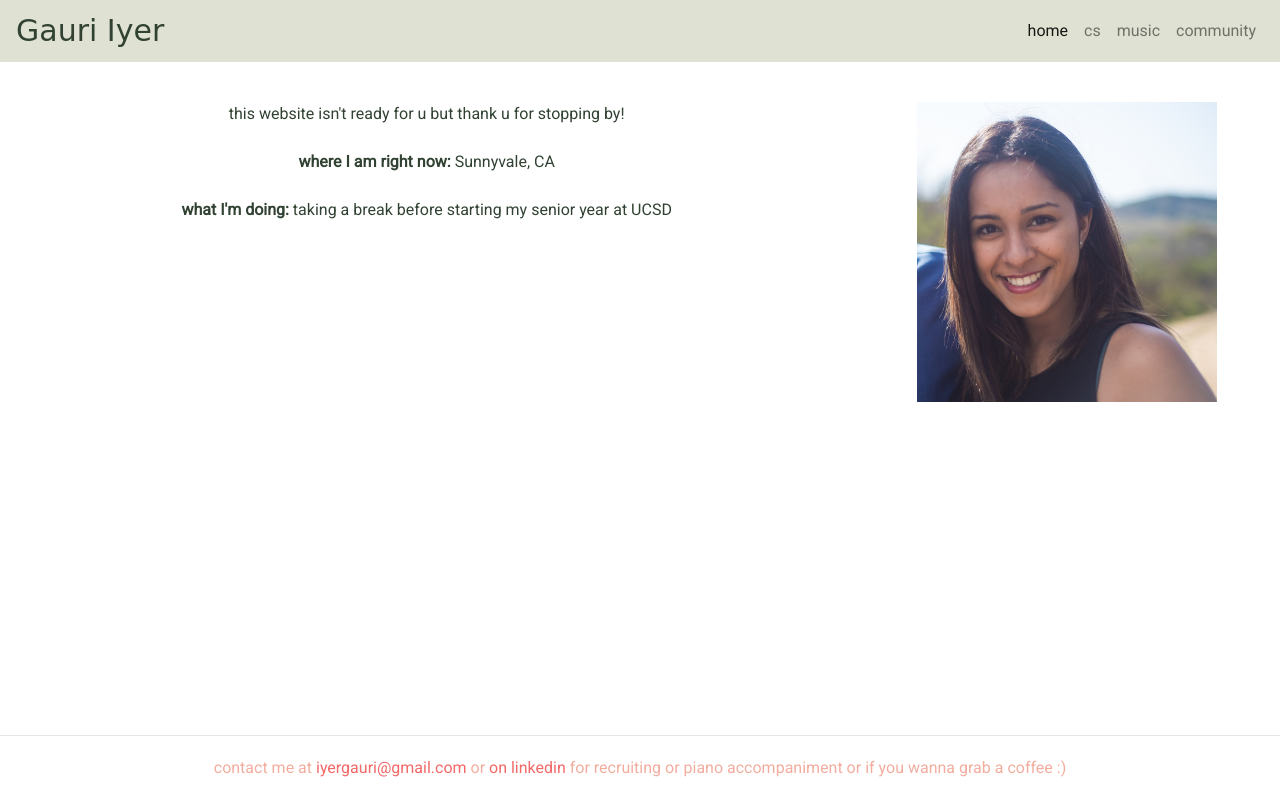
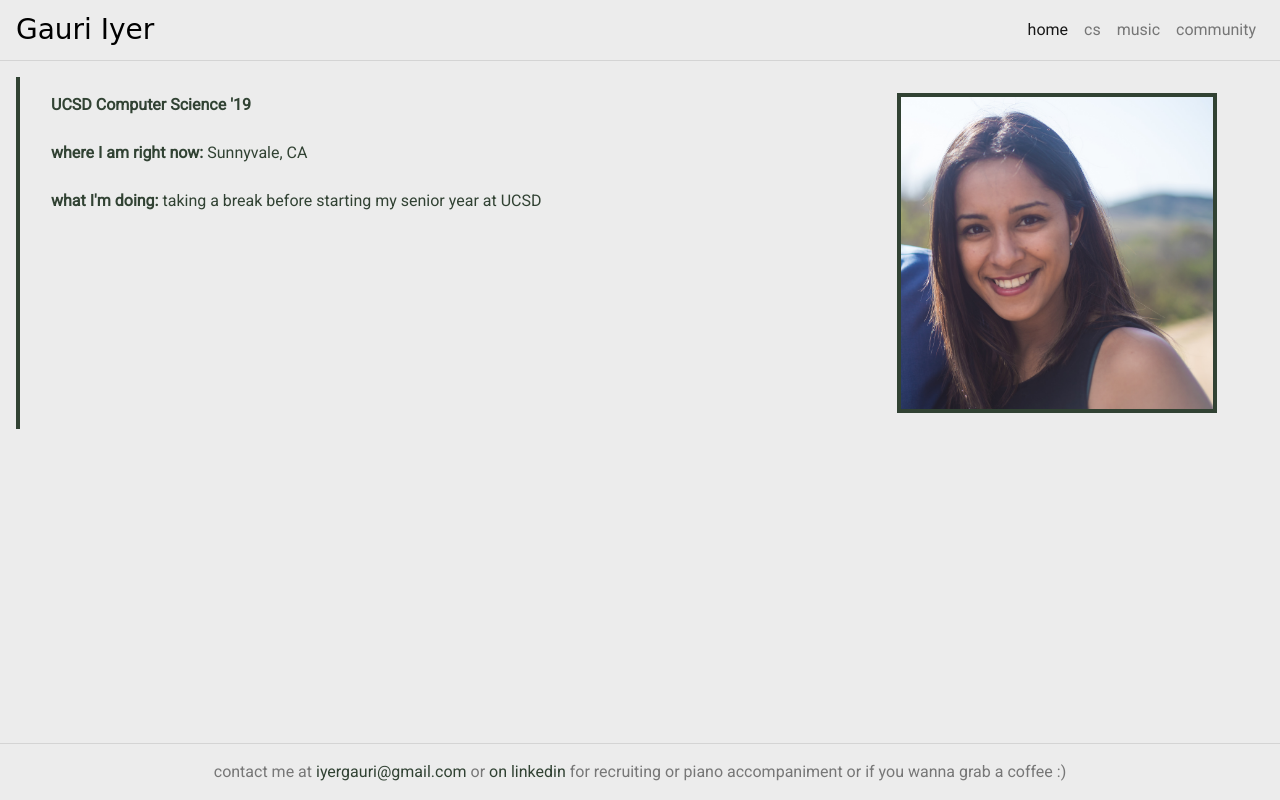
Before and after one commit to iyergauri/iyergauri.github.io, a plain HTML site: page index.html in a window 1280 px wide. Drawn offline with nearby package versions, Linux system fonts and the light colour scheme; a web font is replaced by a local one.

Commit message:
styling and design

```diff
--- a/css/main.css
+++ b/css/main.css
@@ -1,72 +1,93 @@
 /* DM me @super_gory on twitter or insta with your favorite carbohydrate */
-
-/* navigation bar */
-.navbar {
-  background-color: #dfe2d2;
-  color: #323339;
-  border: 0;
+/* general */
+:root {
+  --white: #ffffff;
+  --bg: #ececec;
+  --light-neutral: #ececec;
+  --med-neutral: #777;
+  --light-color: #dfe2d2;
+  --med-color: #6cbf84;
+  --dark-color: #314233;
+  --black: #000;
 }
 
-.navbar .navbar-brand > h1 {
-  font-family: 'Fredericka the Great', cursive;
-  color: #314233;
-  background-color: #dfe2d2;
-  font-size: 30px;
-  margin-top: 0px;
-  margin-bottom: 0px;
-}
-
-.navbar .navbar-nav > .active > a,
-.navbar .navbar-nav > .active > a:hover,
-.navbar .navbar-nav > .actove> a:focus {
-  color:#f26968;
-  background-color: #dfe2d2;
-}
-
-/* row formatting */
-.outer > .row {
-  margin-top: 20px;
-  margin-bottom:20px;
-  margin-right:0px;
-  margin-left:0px
-}
-
-/* text */
-h1 {
-  font-family: 'Fredericka the Great', cursive;
-  color: #314233;
-  background-color: #FFFFFF;
-  margin-top: 20px;
-  margin-bottom: 40px;
+html, body {
+  height: 100%;
 }
 
 body {
   font-family: 'Roboto', sans-serif;
   display: flex;
   flex-direction: column;
+  background-color: var(--bg);
 }
 
 .content {
   flex: 1 0 auto;
 }
 
+hr {
+  margin-top: 0;
+}
+
+
+/* text */
+h1 {
+  font-family: 'Fredericka the Great', cursive;
+  color: var(--dark-color);
+  background-color: var(--bg);
+  margin-top: 1em;
+  margin-bottom: 2em;
+}
+
 p {
-  color: #314233;
-  background-color: #FFFFFF;
-  margin: 20px;
+  color: var(--dark-color);
+  background-color: var(--bg);
+  margin: 1em;
+}
+
+
+/* navigation bar */
+.navbar {
+  background-color: var(--bg);
+  color: var(--med-color);
+  border: 0;
+}
+
+.navbar .navbar-brand > h1 {
+  font-family: 'Fredericka the Great', cursive;
+  color: var(--black);
+  background-color: var(--bg);
+  font-size: 1.4em;
+  margin-top: 0;
+  margin-bottom: 0;
+}
+
+.navbar .navbar-nav > .active > a,
+.navbar .navbar-nav > .active > a:hover,
+.navbar .navbar-nav > .active> a:focus {
+  color: var(--med-color);
+  background-color: var(--bg);
+}
+
+/* row formatting */
+.outer > .row {
+  margin: 1em;
+  border-left: 0.3em var(--dark-color) solid;
+}
+
+.outer > .row > .col > p {
+  color: var(--dark-color);
 }
 
 /* img */
 .img-fluid {
   width: 100%;
-  max-width: 300px;
+  max-width: 20em;
+  border: 0.3em var(--dark-color) solid;
 }
 
 /* footer */
-html, body {
-  height: 100%;
-}
-
 .footer {
   flex-shrink: 0;
   max-width: 100%;
@@ -74,19 +95,19 @@ html, body {
 
 .footer > p {
   /* margin-top: 50px; */
-  color: #f2ad9f;
-  background-color: #FFFFFF;
-  margin-left: 20px;
-  margin-right: 20px;
+  color: var(--med-neutral);
+  background-color: var(--bg);
+  margin-left: 1em;
+  margin-right: 1em;
 }
 
 /* links */
 .link {
-  color: #f26968;
-  background-color: #FFFFFF;
+  color: var(--dark-color);
+  background-color: var(--bg);
 }
 
 .link:hover {
-  color: #6cbf84;
-  background-color: #FFFFFF;
+  color: var(--med-color);
+  background-color: var(--bg);
 }
--- a/index.html
+++ b/index.html
@@ -48,20 +48,21 @@
       </ul>
     </div>
   </nav>
+  <hr>
 
   <!-- page text ----------------------------->
   <div class="outer">
     <!--h2 class="text-center">i am ready 2 go!</h2-->
     <div class="row">
-      <div class="col-sm-8">
-        <p class="text-center" style="margin: 20px">
-          this website isn't ready for u but thank u for stopping by! <br><br>
+      <div class="col col-sm-8">
+        <p class="text-left" style="margin-left: 1em">
+          <b> UCSD Computer Science '19</b><br><br>
           <b>where I am right now:</b> Sunnyvale, CA <br><br>
           <b>what I'm doing: </b> taking a break before starting my senior year at UCSD
         </p>
       </div>
-      <div class="col-sm-4 my-auto">
-        <img src="img/me.png" class="img-fluid mx-auto d-block" alt="Responsive image" style="margin: 20px">
+      <div class="col col-sm-4 my-auto">
+        <img src="img/me.png" class="img-fluid mx-auto d-block" alt="Responsive image" style="margin: 1em">
       </div>
     </div>
   </div>
```
Also changed, not shown: coffee.html (+4 -4 lines), colors.txt (deleted), img/grad.png (added), img/location.png (added), img/pencil.png (added).
